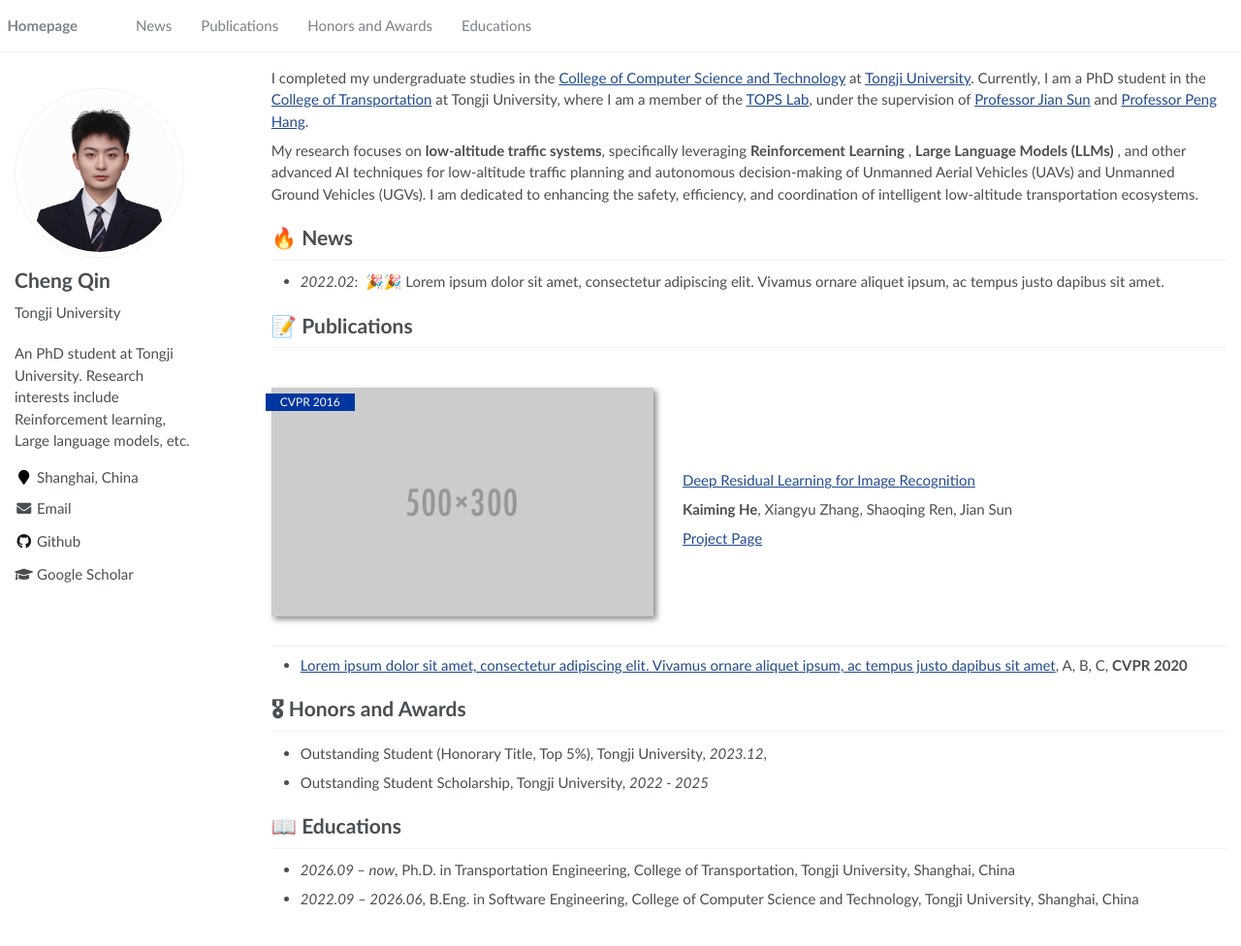
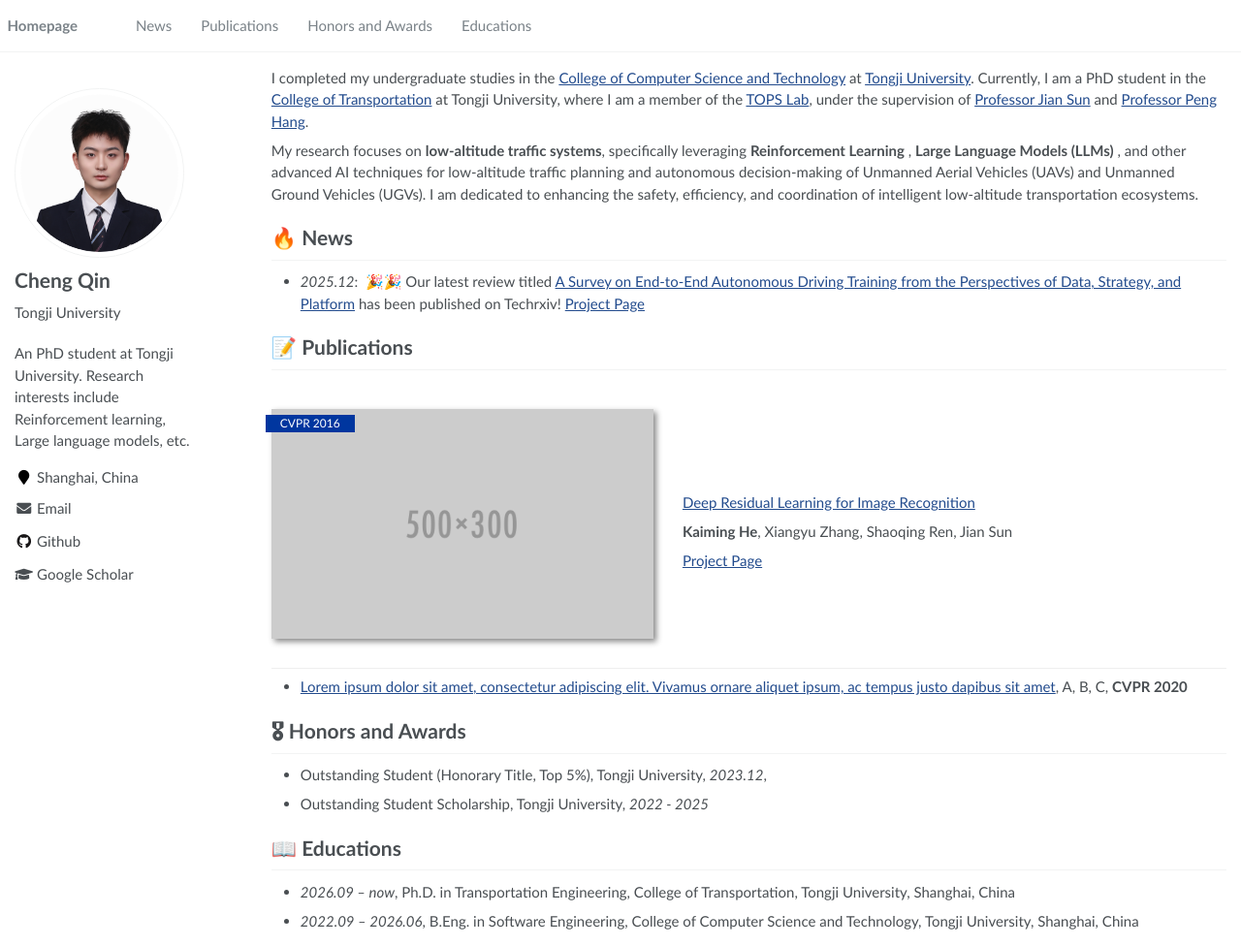
Before and after one commit to QinCheng0928/QinCheng0928.github.io, a Jekyll site: the page built from _pages/about.md, in a window 1280 px wide and 976 px high. Shown: the whole window at 97% size. Built offline with Jekyll 4.4.1, drawn with Linux system fonts in a browser that asks for light colours.

Commit message:
add News

```diff
--- a/_pages/about.md
+++ b/_pages/about.md
@@ -21,8 +21,7 @@
 
 
 # 🔥 News
-- *2022.02*: &nbsp;🎉🎉 Lorem ipsum dolor sit amet, consectetur adipiscing elit. Vivamus ornare aliquet ipsum, ac tempus justo dapibus sit amet.
-
+- *2025.12*: &nbsp;🎉🎉 Our latest review titled [A Survey on End-to-End Autonomous Driving Training from the Perspectives of Data, Strategy, and Platform](https://www.techrxiv.org/users/1002954/articles/1363381-a-survey-on-end-to-end-autonomous-driving-training-from-the-perspectives-of-data-strategy-and-platform) has been published on Techrxiv\! [Project Page](https://github.com/Jiaaqiliu/Awesome-Training-Ecosystem-for-E2E-AD)
 
 
 # 📝 Publications
```
